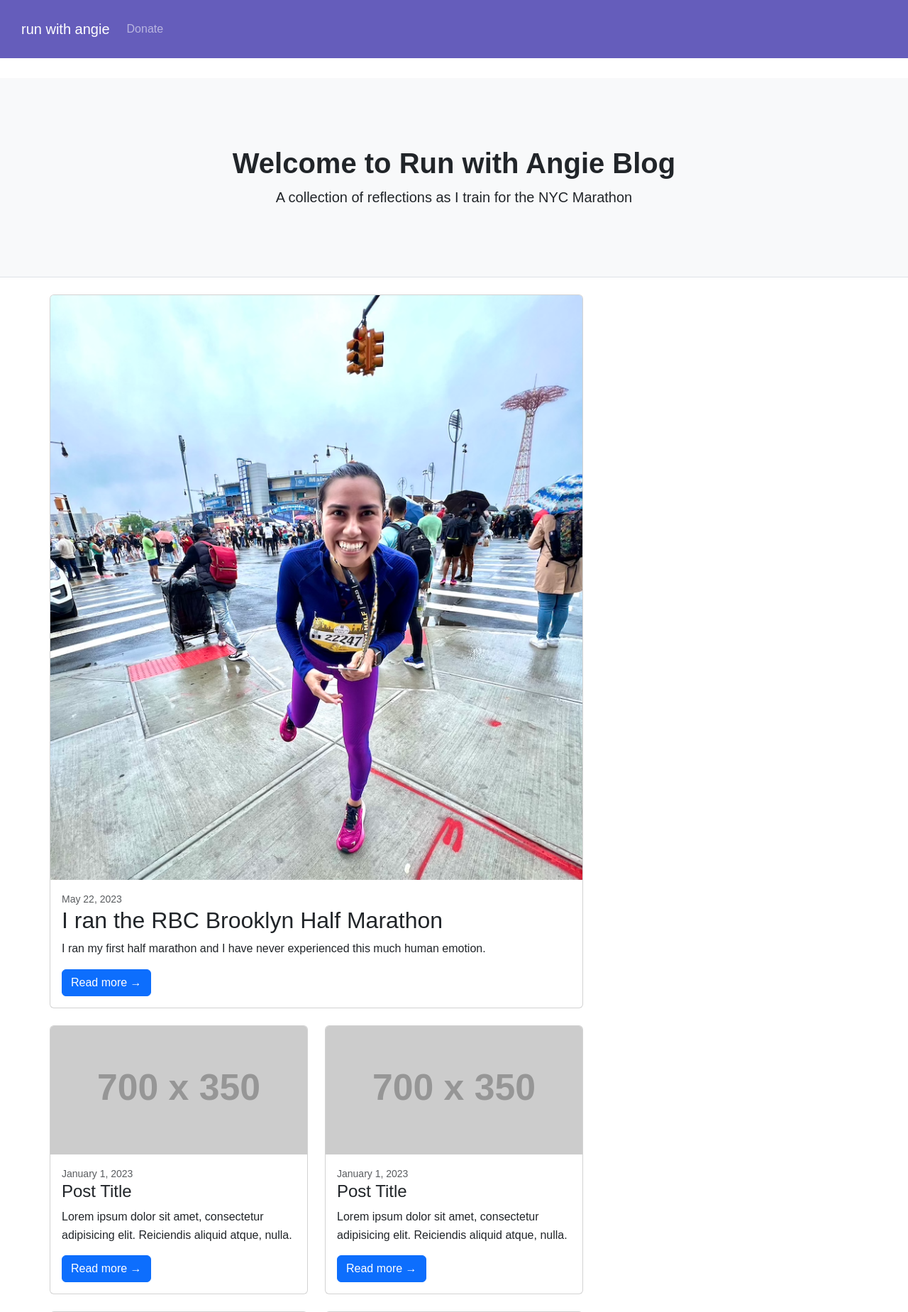
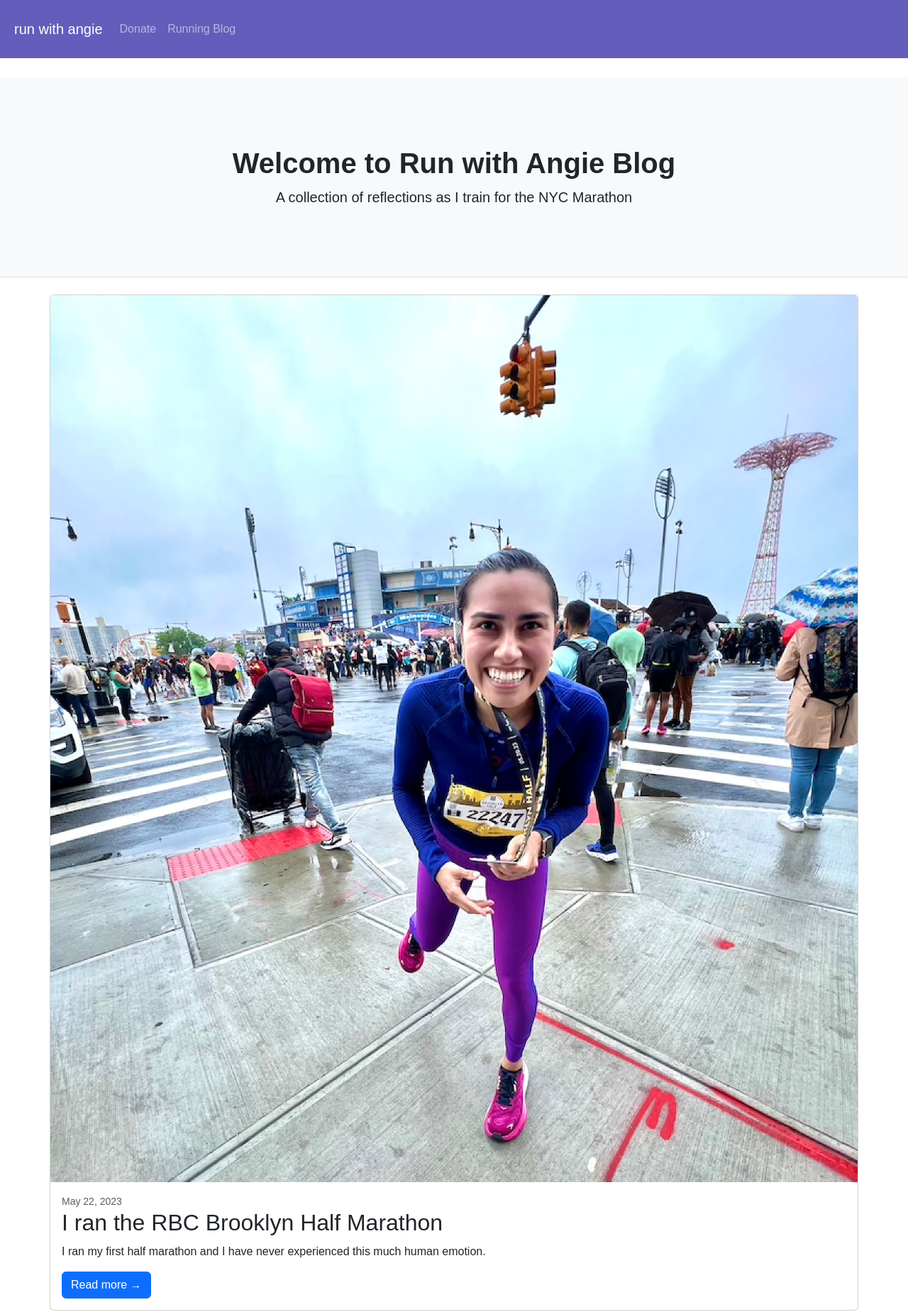
Before and after one commit to angiefranco/angieruns, a Flask app: page /blog in a window 1280 px wide. Shown: the top 1849 px of the page at 71% size. Run offline with Flask 3, Linux system fonts and the light colour scheme; grey boxes labelled with a size stand in for pictures from a placeholder-image service; some libraries are stand-ins or nearby versions.

Commit message:
fix header footers every page

```diff
--- a/templates/blog.html
+++ b/templates/blog.html
@@ -7,26 +7,24 @@
     <title>Run with Angie Blog</title>
     <link rel="icon" href="{{ url_for('static', filename='images/favicon.ico') }}">
     <link href="https://cdn.jsdelivr.net/npm/bootstrap@5.3.0-alpha2/dist/css/bootstrap.min.css" rel="stylesheet" integrity="sha384-aFq/bzH65dt+w6FI2ooMVUpc+21e0SRygnTpmBvdBgSdnuTN7QbdgL+OapgHtvPp" crossorigin="anonymous"><link/>
+    <script src="https://cdn.jsdelivr.net/npm/@popperjs/core@2.11.6/dist/umd/popper.min.js" integrity="sha384-oBqDVmMz9ATKxIep9tiCxS/Z9fNfEXiDAYTujMAeBAsjFuCZSmKbSSUnQlmh/jp3" crossorigin="anonymous"></script>
+    <script src="https://cdn.jsdelivr.net/npm/bootstrap@5.2.3/dist/js/bootstrap.min.js" integrity="sha384-cuYeSxntonz0PPNlHhBs68uyIAVpIIOZZ5JqeqvYYIcEL727kskC66kF92t6Xl2V" crossorigin="anonymous"></script>
     <link rel="stylesheet" href="{{ url_for('static', filename='css/styles.css') }}">
 </head>
 <body>
     <header>
-        <nav class="navbar navbar-expand-lg navbar-dark fixed-top" style="background-color:#655DBB;">
-            <a class="navbar-brand" style="padding-left:10px;" href="#">run with angie</a>
-            <button
-                class="navbar-toggler"
-                type="button"
-                data-toggle="collapse"
-                data-target="#navbarNav"
-                aria-controls="navbarNav"
-                aria-expanded="false"
-                aria-label="Toggle navigation">
+        <nav class="navbar navbar-dark navbar-expand-md fixed-top" style="background-color:#655DBB;">
+            <a href="http://runwithangie.com" class="navbar-brand">run with angie</a>
+            <button class="navbar-toggler" data-bs-toggle="collapse" data-bs-target="#navbar">
                 <span class="navbar-toggler-icon"></span>
             </button>
-            <div class="collapse navbar-collapse" id="navbarNav">
-                <ul class="navbar-nav ml-auto">
+            <div class="navbar-collapse collapse" id="navbar">
+                <ul class="navbar-nav">
                     <li class="nav-item">
-                        <a class="nav-link" href="https://hope.drugfree.org/endurance-teams/angieruns" target="_blank">Donate</a>
+                        <a href="https://hope.drugfree.org/endurance-teams/angieruns" target="_blank" class="nav-link">Donate</a>
+                    </li>
+                    <li class="nav-item">
+                        <a href="{{ url_for('blog') }}" target="_blank" class="nav-link">Running Blog</a>
                     </li>
                 </ul>
             </div>
@@ -46,7 +44,7 @@
         <div class="container">
             <div class="row">
                 <!-- Blog entries-->
-                <div class="col-lg-8">
+                <div class="col">
                     <!-- Featured blog post-->
                     <div class="card mb-4">
                         <a href="#!"><img class="card-img-top post" src="{{ url_for('static', filename='images/rbc_brooklyn_half.png') }}" alt="Angie holding her medal after finishing the race" /></a>
@@ -128,8 +126,8 @@
             </div>
         </div>
         <!-- Footer-->
-        <footer class="py-5 bg-dark">
-            <div class="container"><p class="m-0 text-center text-white">Copyright &copy; Your Website 2023</p></div>
+        <footer class="py-3" style="background-color:#655DBB;">
+            <div class="container"><p class="m-0 text-center text-white">Copyright &copy; Run With Angie 2023</p></div>
         </footer>
     </main>
 
--- a/templates/home.html
+++ b/templates/home.html
@@ -179,7 +179,7 @@
             </div>
         </div>
         <!-- Footer-->
-        <footer class="py-5 bg-dark">
+        <footer class="py-3" style="background-color:#655DBB;">
             <div class="container"><p class="m-0 text-center text-white">Copyright &copy; Run With Angie 2023</p></div>
         </footer>
     </main>
```
Also changed, not shown: templates/rbc_brooklyn_half.html (+15 -15 lines).
